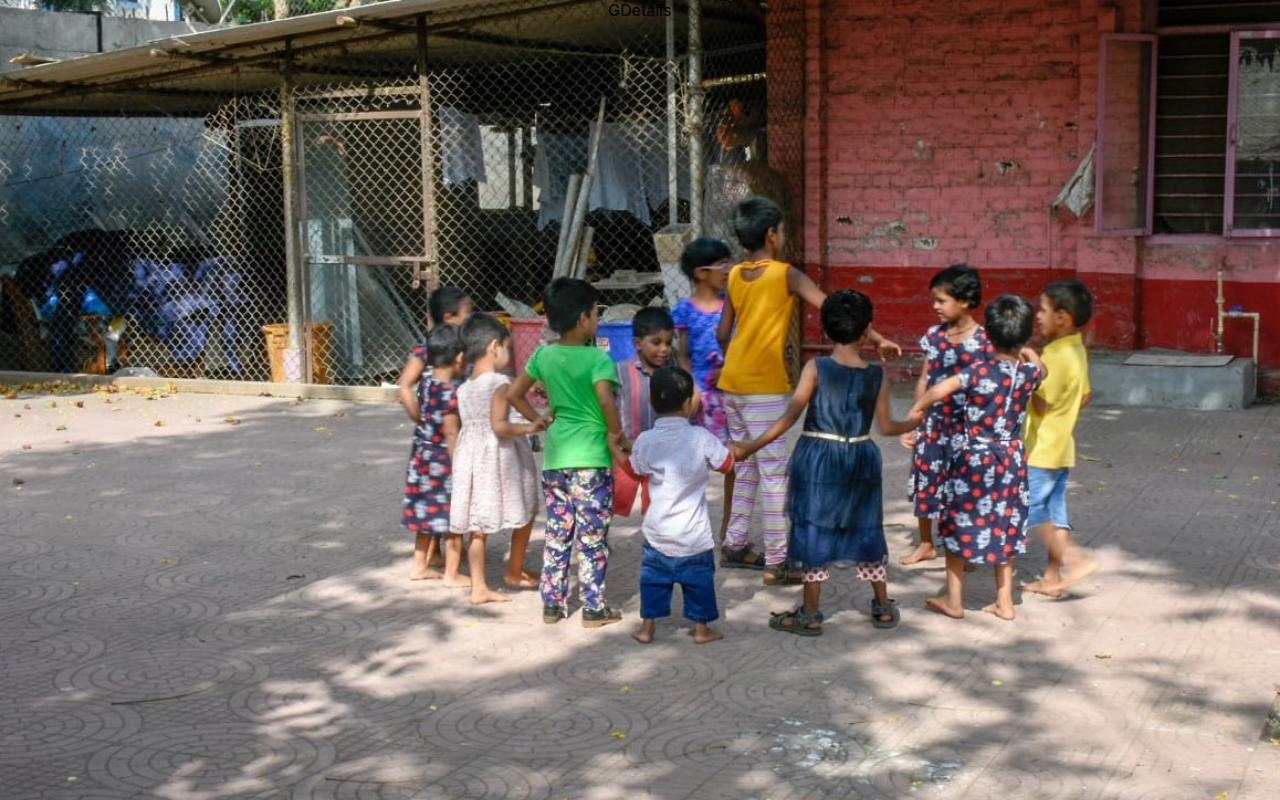
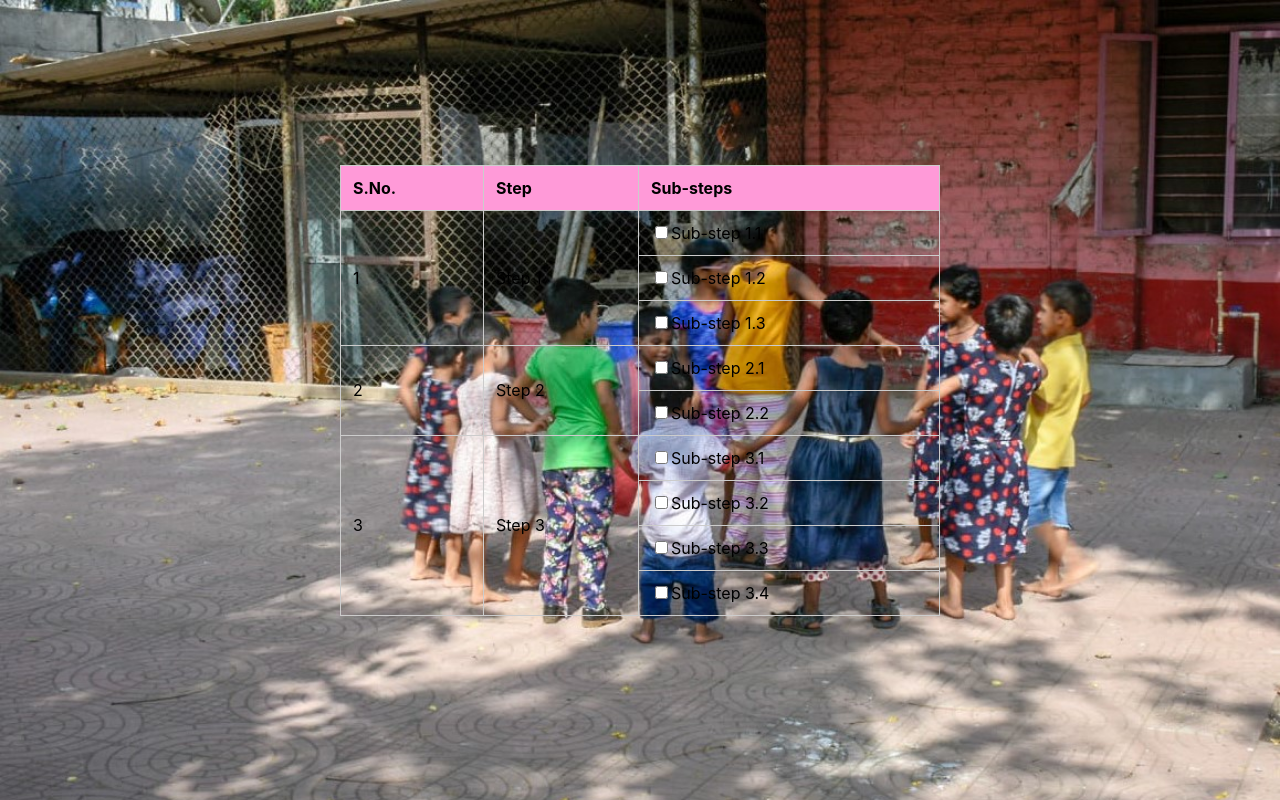
Before and after one commit to CodeToGiveTeam8/frontend, a React (Create React App) app: page /details in a window 1280 px wide. Built offline with nearby package versions, Linux system fonts and the light colour scheme.

Commit message:
progress grid

```diff
--- /dev/null
+++ b/src/Components/CSSstyles/GDetails.css
@@ -0,0 +1,55 @@
+.table-container {
+    display: flex;
+    justify-content: center;
+    align-items: center;
+    height: 100vh;
+  }
+
+  .data-table {
+    width: 100%;
+    max-width: 600px;
+    border-collapse: collapse;
+    margin-bottom: 20px;
+  }
+
+  .data-table th,
+  .data-table td {
+    padding: 12px;
+    border: 1px solid #ccc;
+  }
+
+  .data-table th {
+    background-color: #FF9AD8;
+    font-weight: bold;
+    text-align: left;
+  }
+
+  .data-table td {
+    text-align: left;
+  }
+
+  .popup-container {
+    position: fixed;
+    top: 0;
+    left: 0;
+    width: 100%;
+    height: 100%;
+    display: flex;
+    justify-content: center;
+    align-items: center;
+    background-color: rgba(0, 0, 0, 0.5); /* Translucent background */
+  }
+
+  .popup {
+    background-color: #fff;
+    padding: 20px;
+    border-radius: 8px;
+  }
+
+  .popup h2 {
+    margin-bottom: 10px;
+  }
+
+  .popup button {
+    margin-top: 10px;
+  }
--- a/src/Components/Grassroot/GDetails.jsx
+++ b/src/Components/Grassroot/GDetails.jsx
@@ -1,9 +1,86 @@
-import React from 'react'
+import React, { useState } from 'react';
+import '../CSSstyles/GDetails.css';
 
 function GDetails() {
+  // Assuming you have an array of data containing S.No., Step, and Sub-steps
+  const initialData = [
+    { sNo: 1, step: 'Step 1', subSteps: [{ subStep: 'Sub-step 1.1', completed: false }, { subStep: 'Sub-step 1.2', completed: false }, { subStep: 'Sub-step 1.3', completed: false }] },
+    { sNo: 2, step: 'Step 2', subSteps: [{ subStep: 'Sub-step 2.1', completed: false }, { subStep: 'Sub-step 2.2', completed: false }] },
+    { sNo: 3, step: 'Step 3', subSteps: [{ subStep: 'Sub-step 3.1', completed: false }, { subStep: 'Sub-step 3.2', completed: false }, { subStep: 'Sub-step 3.3', completed: false }, { subStep: 'Sub-step 3.4', completed: false }] },
+    // Add more data as needed
+  ];
+
+  const [data, setData] = useState(initialData);
+  const [showPopup, setShowPopup] = useState(false);
+
+  const handleCheckboxChange = (stepIndex, subStepIndex) => {
+    const updatedData = [...data];
+    const checked = !updatedData[stepIndex].subSteps[subStepIndex].completed;
+    updatedData[stepIndex].subSteps[subStepIndex].completed = checked;
+    setData(updatedData);
+
+    if (checked) {
+      setShowPopup(true); // Show the pop-up only when the checkbox is checked
+    }
+  };
+
+  const closePopup = () => {
+    setShowPopup(false); // Close the pop-up
+  };
+
   return (
-    <div>GDetails</div>
-  )
+    <div className="table-container">
+      <table className="data-table">
+        <thead>
+          <tr>
+            <th>S.No.</th>
+            <th>Step</th>
+            <th>Sub-steps</th>
+          </tr>
+        </thead>
+        <tbody>
+          {data.map((item, stepIndex) => (
+            <React.Fragment key={stepIndex}>
+              <tr>
+                <td rowSpan={item.subSteps.length}>{item.sNo}</td>
+                <td rowSpan={item.subSteps.length}>{item.step}</td>
+                <td>
+                  <input
+                    type="checkbox"
+                    checked={item.subSteps[0].completed || false}
+                    onChange={() => handleCheckboxChange(stepIndex, 0)}
+                  />
+                  {item.subSteps[0].subStep}
+                </td>
+              </tr>
+              {item.subSteps.slice(1).map((subStep, subStepIndex) => (
+                <tr key={subStepIndex}>
+                  <td>
+                    <input
+                      type="checkbox"
+                      checked={subStep.completed || false}
+                      onChange={() => handleCheckboxChange(stepIndex, subStepIndex + 1)}
+                    />
+                    {subStep.subStep}
+                  </td>
+                </tr>
+              ))}
+            </React.Fragment>
+          ))}
+        </tbody>
+      </table>
+
+      {showPopup && (
+        <div className="popup-container">
+          <div className="popup">
+            <h2>Do you want to upload a file?</h2>
+            <input type="file" />
+            <button onClick={closePopup}>Close</button>
+          </div>
+        </div>
+      )}
+    </div>
+  );
 }
 
-export default GDetails
+export default GDetails;
```
